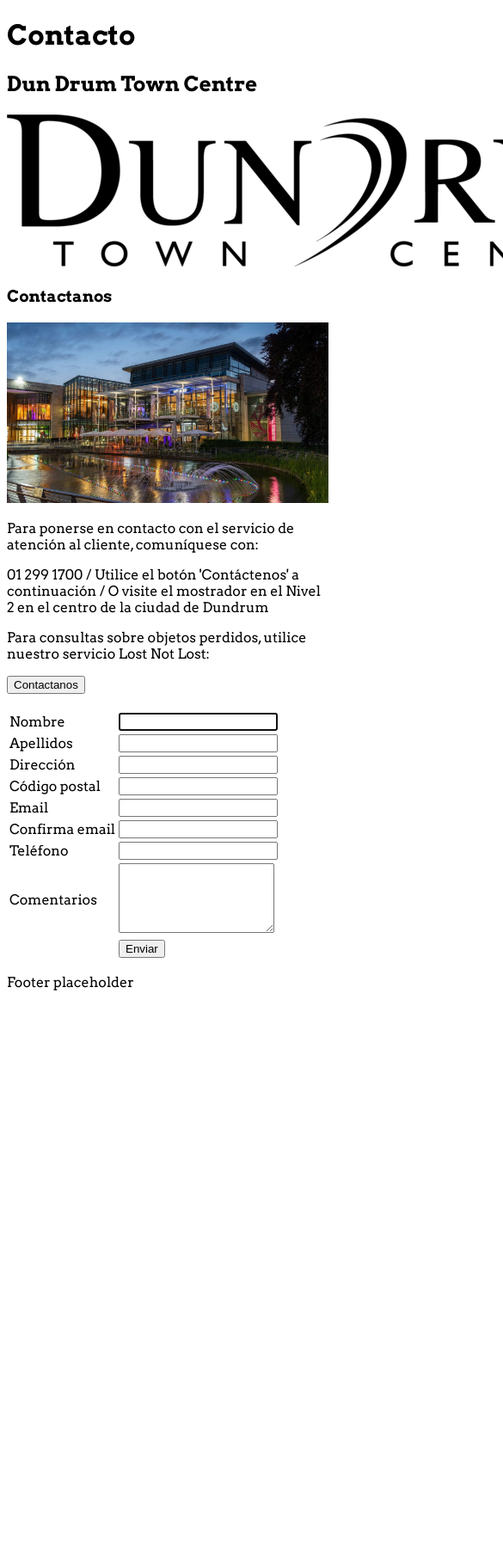
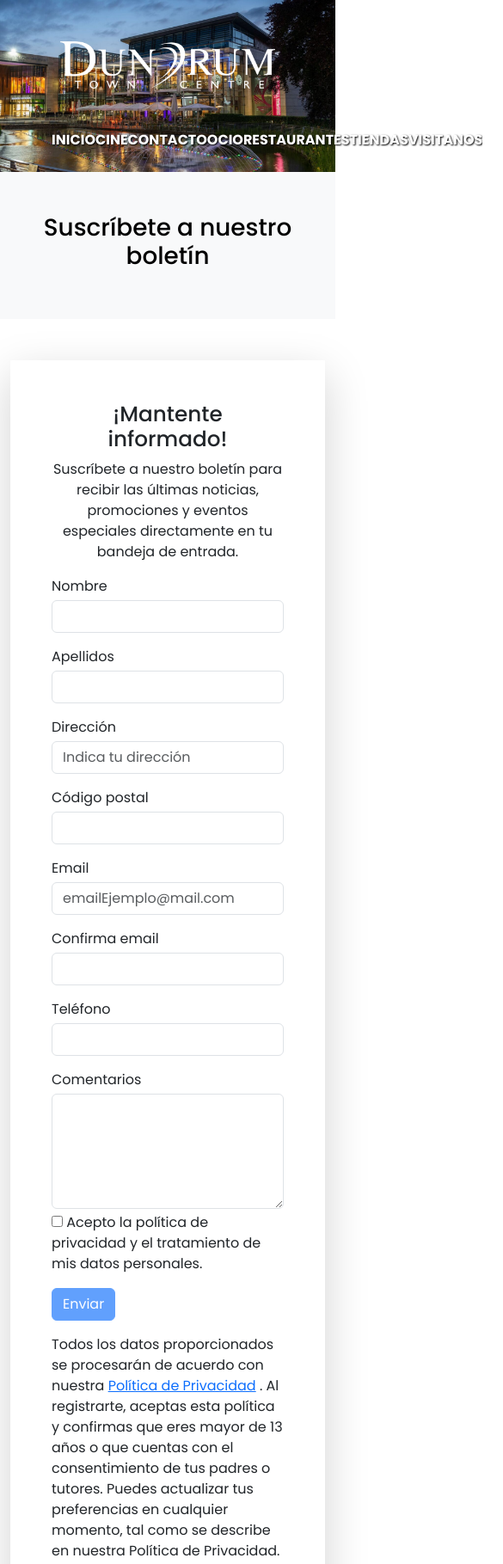
Before and after one commit to gparedev/centroComercial, a plain HTML site: page contacto.html in a window 390 px wide. Shown: the top 1819 px of the page at 86% size, 585 px wide, since content can reach past the window. Before the commit the page ends 1168 px from the top, so only its background shows below. Drawn offline with nearby package versions, Linux system fonts and the light colour scheme; a web font is replaced by a local one.

Commit message:
Agregado de contacto + validaciones
He añadido un nav temporal que aun no es responsive y un footer que si lo es asemejandose a la pagina. Además de la página contacto con sus respectivas validaciones y envíos.

```diff
--- /dev/null
+++ b/contacto.css
@@ -0,0 +1,65 @@
+/*** IMPORTACIÓN FUENTES ***/
+@import url("https://fonts.googleapis.com/css2?family=Poppins:ital,wght@0,100;0,200;0,300;0,400;0,500;0,600;0,700;0,800;0,900;1,100;1,200;1,300;1,400;1,500;1,600;1,700;1,800;1,900&display=swap");
+@import url('https://fonts.googleapis.com/css2?family=Arvo:ital,wght@0,400;0,700;1,400;1,700&family=Cal+Sans&family=Pirata+One&display=swap');
+
+
+* {
+    box-sizing: border-box;
+}
+
+body {
+    font-family: 'Poppins', sans-serif !important;
+}
+
+/* NAV */
+nav a {
+    text-decoration: none;
+    color: white;
+    font-weight: bold;
+    text-shadow: 1px 1px 2px black;
+}
+
+nav a:hover {
+    color: #f0f0f0;
+}
+
+.logo {
+    width: 250px;
+    height: auto;
+}
+
+/* HEADER */
+header{
+    background-image: url("media/images/contact-01.jpg");
+    background-size: cover;
+    background-position: center;
+    background-repeat: no-repeat;
+    height: 200px;
+}
+
+/* FOOTER */
+
+footer {
+    margin: 0 !important;
+    padding: 0 !important;
+}
+
+footer hr {
+    width: 100%;
+    height: 3px !important;
+    background-color: white;
+    color: white;
+    margin: 0;
+}
+
+footer a {
+    text-decoration: none;
+    color: white;
+    font-weight: bold;
+    text-shadow: 1px 1px 2px black;
+}
+
+footer a:hover {
+    color: #dbdbdb;
+    text-decoration: underline;
+}
--- a/contacto.html
+++ b/contacto.html
@@ -4,120 +4,148 @@
         <meta charset="UTF-8" />
         <meta name="viewport" content="width=device-width, initial-scale=1.0" />
         <title>Contacto</title>
-        <link rel="stylesheet" href="styles.css">
+        <link rel="stylesheet" href="contacto.css" />
+        <link
+            href="https://cdn.jsdelivr.net/npm/bootstrap@5.3.5/dist/css/bootstrap.min.css"
+            rel="stylesheet"
+            integrity="sha384-SgOJa3DmI69IUzQ2PVdRZhwQ+dy64/BUtbMJw1MZ8t5HZApcHrRKUc4W0kG879m7"
+            crossorigin="anonymous"
+        />
+        <!-- LINK ICONOS BOOTSTRAP 5 -->
+        <link
+        href="https://cdn.jsdelivr.net/npm/bootstrap-icons/font/bootstrap-icons.css"
+        rel="stylesheet"
+    />
     </head>
     <body>
-        <header>
-            <h1>Contacto</h1>
-            <h2>Dun Drum Town Centre</h2>
-            <img src="media/images/dundrum-logo.png" alt="DunDrum Logo" style="filter: brightness(0);">
-            <h3>Contactanos</h3>
+        <header class="container-fluid text-bg-dark text-center p-5">
+            <img class="logo" src="media/images/dundrum-logo.png" alt="DunDrum Logo" />
+            <nav class="container d-flex justify-content-between mt-5">
+                <a href="">INICIO</a>
+                <a href="">CINE</a>
+                <a href="">CONTACTO</a>
+                <a href="">OCIO</a>
+                <a href="">RESTAURANTES</a>
+                <a href="">TIENDAS</a>
+                <a href="">VISITANOS</a>
+            </nav>
         </header>
 
-        <!-- Esto debería de estar como background image, tener el nav encima con una cabecera... etc -->
-        <div class="imgPrincipal">
-            <img
-                src="media/images/contact-01.jpg"
-                alt="Imagen de contacto"
-                width="100%"
-                height="auto"
-            />
-        </div>
+        <article class="container-fluid text-bg-light text-center p-5">
+            <section>
+                <h1>Suscríbete a nuestro boletín</h1>
+            </section>
+        </article>
 
-        <div class="msgContacto">
-            <p>Para ponerse en contacto con el servicio de atención al cliente, comuníquese con:</p>
-            <p>
-                01 299 1700 / Utilice el botón 'Contáctenos' a continuación / O visite el mostrador
-                en el Nivel 2 en el centro de la ciudad de Dundrum
-            </p>
-            <p>Para consultas sobre objetos perdidos, utilice nuestro servicio Lost Not Lost:</p>
-            <a href="https://www.dundrum.ie/contact-us" target="_blank">
-                <button>Contactanos</button>
-            </a>
-        </div>
+        <article class="container-fluid my-5">
+            <section class="container text-center p-5 border-dark shadow-lg">
+                <div>
+                    <h2>¡Mantente informado!</h2>
+                    <p>
+                        Suscríbete a nuestro boletín para recibir las últimas noticias, promociones y
+                        eventos especiales directamente en tu bandeja de entrada.
+                    </p>
+                </div>
 
-        <br />
+                <div class="text-start">
+                    <form action="http://www.cursos-diseño.es/mostrar.php" method="post">
+                        <div class="mt-3">
+                            Nombre
+                            <input type="text" name="nombre" class="form-control mt-1" required/>
+                        </div>
+                        <div class="mt-3">
+                            Apellidos
+                            <input type="text" name="apellido" class="form-control mt-1" required/>
+                        </div>
+                        <div class="mt-3">
+                            Dirección
+                            <input type="text" name="dir" class="form-control mt-1" placeholder="Indica tu dirección" required mt-1/>
+                        </div>
+                        <div class="mt-3">
+                            Código postal
+                            <input type="text" name="cp" id="cp" class="form-control mt-1" maxlength="5" minlength="5" required/>
+                        </div>
+                        <div class="mt-3">
+                            Email
+                            <input type="email" name="mail" id="mail" class="form-control mt-1" placeholder="emailEjemplo@mail.com" required/>
+                        </div>
+                        <div class="mt-3">
+                            Confirma email
+                            <input type="email" name="mailConf" id="mailConf" class="form-control mt-1" required />
+                            <span id="errorEmail" class="text-danger" style="display: none;">Los correos electrónicos no coinciden.</span>
 
-        <form action="http://www.cursos-diseño.es/mostrar.php" method="post">
-            <table>
-                <tr>
-                    <td>Nombre</td>
-                    <td><input type="text" name="nombre" class="grande" autofocus required /></td>
-                </tr>
+                        </div>
+                        <div class="mt-3">
+                            Teléfono
+                            <input type="tel" name="telef" class="form-control mt-1" required/>
+                        </div>
+                        <div class="mt-3">
+                            Comentarios
+                            <textarea name="comentarios" class="form-control mt-1" rows="5"></textarea>
+                        </div>
+                        <div>
+                            <input type="checkbox" name="acepto" id="acepto" required class="mt-2"/> Acepto la política de privacidad y el tratamiento de mis datos personales.
+                        </div>
+                        <div class="mt-3 text-start"></div>
+                            <input type="submit" class="btn btn-primary" id="botonEnviar" value="Enviar" disabled/>
+                        </div>
+                        <p class="text-start mt-3">
+                            Todos los datos proporcionados se procesarán de acuerdo con nuestra <a href="avisoLegal.html" target="_blank">Política de Privacidad</a> . Al registrarte, aceptas esta política y confirmas que eres mayor de 13 años o que cuentas con el consentimiento de tus padres o tutores. Puedes actualizar tus preferencias en cualquier momento, tal como se describe en nuestra Política de Privacidad.
+                        </p>
+                    </form>
+                </div>
 
-                <tr>
-                    <td>Apellidos</td>
-                    <td><input type="text" name="apellido" class="grande" autofocus required /></td>
-                </tr>
 
-                <tr>
-                    <td>Dirección</td>
-                    <td><input type="text" name="dir" class="grande" autofocus required /></td>
-                </tr>
+            </section>
+        </article>
 
-                <tr>
-                    <td>Código postal</td>
-                    <td>
-                        <input
-                            type="text"
-                            name="cp"
-                            class="peque"
-                            maxlength="5"
-                            minlength="5"
-                            required
-                        />
-                    </td>
-                </tr>
+        <footer class="container-fluid text-bg-dark text-center m-0">
+            <div class="p-4 d-flex align-items-center justify-content-center flex-column">
+                <div class="row container">
+                    <div class="col-12 col-md-6 p-3">
+                        <nav class="d-flex flex-column align-items-center justify-content-between gap-3">
+                            <a href="index.html" target="_blank">INICIO</a>
+                            <a href="cine.html" target="_blank">CINE</a>
+                            <a href="contacto.html">CONTACTO</a>
+                            <a href="ocio.html" target="_blank">OCIO</a>
+                            <a href="restaurantes.html" target="_blank">RESTAURANTES</a>
+                            <a href="tiendas.html" target="_blank">TIENDAS</a>
+                            <a href="visitanos.html" target="_blank">VISITANOS</a>
+                        </nav>
+                    </div>
 
-                <tr>
-                    <td>Email</td>
-                    <td>
-                        <input
-                            type="email"
-                            name="mail"
-                            class="grande"
-                            autocomplete="off"
-                            required
-                        />
-                    </td>
-                </tr>
 
-                <tr>
-                    <td>Confirma email</td>
-                    <td>
-                        <input
-                            type="email"
-                            name="mailConf"
-                            class="grande"
-                            autocomplete="off"
-                            required
-                        />
-                    </td>
-                </tr>
+                    <div class="col-12 col-md-6 p-3">
+                        <nav class="d-flex flex-column align-items-center justify-content-between gap-3">
+                            <img class="logo" src="media/images/dundrum-logo.png" alt="DunDrum Logo" />
+                            <a href="visitanos.html" target="_blank" class="mt-3"><i class="bi bi-geo-alt"></i>DUNDRUM TOWN CENTRE</a>
+                            <div class="d-flex flex-column align-items-center justify-content-center">
+                                <p class="m-0">SANDYFORD ROAD,<br>DUNDRUM,<br>DUBLIN 16</p>
+                            </div>
+                            <div class="d-flex gap-3 justify-content-center footer-icons">
+                                <a href="https://www.facebook.com/DundrumTC/" target="_blank"><i class="bi bi-facebook fs-2"></i></a>
+                                <a href="https://x.com/DundrumTC" target="_blank"><i class="bi bi-twitter fs-2"></i></a>
+                                <a href="https://www.instagram.com/dundrumtc/" target="_blank"><i class="bi bi-instagram fs-2"></i></a>
+                            </div>
+                        </nav>
+                    </div>
+                </div>
+            </div>
+            <hr>
+            <div class="row p-4">
+                <div class="col-12 col-md-3"><a href="https://www.dundrum.ie/web-accessibility" target="_blank">Web Accessibility</a></div>
+                <div class="col-12 col-md-3"><a href="https://www.dundrum.ie/cookie-policy" target="_blank">Cookie Policy</a></div>
+                <div class="col-12 col-md-3"><a href="https://www.dundrum.ie/sitemap" target="_blank">Site Map</a></div>
+                <div class="col-12 col-md-3"><a href="https://www.dundrum.ie/privacy-policy" target="_blank">Privacy and Policy</a></div>
+            </div>
 
-                <tr>
-                    <td>Teléfono</td>
-                    <td><input type="tel" name="telef" class="grande" required /></td>
-                </tr>
 
-                <tr>
-                    <td>Comentarios</td>
-                    <td>
-                        <textarea name="comentarios" class="grande" rows="5"></textarea>
-                    </td>
-                </tr>
-
-                <tr>
-                    <td></td>
-                    <td>
-                        <input type="submit" value="Enviar" />
-                    </td>
-                </tr>
-            </table>
-        </form>
-
-        <footer>
-            <p>Footer placeholder</p>
         </footer>
+        <script
+            src="https://cdn.jsdelivr.net/npm/bootstrap@5.3.5/dist/js/bootstrap.bundle.min.js"
+            integrity="sha384-k6d4wzSIapyDyv1kpU366/PK5hCdSbCRGRCMv+eplOQJWyd1fbcAu9OCUj5zNLiq"
+            crossorigin="anonymous"
+        ></script>
+        <script src="contacto.js"></script>
     </body>
 </html>
--- /dev/null
+++ b/contacto.js
@@ -0,0 +1,41 @@
+// El evento DOMContentLoaded asegura que el código se ejecute despues de que el DOM cargue completamente. Poner el Script al final hace lo mismo ya que cuando lee el script el archivo se carga completamente.
+document.addEventListener("DOMContentLoaded", function () {
+    const email = document.getElementById("mail");
+    const confirmEmail = document.getElementById("mailConf");
+    const submitButton = document.getElementById("botonEnviar");
+    const terminos = document.getElementById("acepto");
+    const errorEmail = document.getElementById("errorEmail");
+
+    function checkEmails() {
+
+        if (email.value === confirmEmail.value) {
+            submitButton.disabled = false;
+            errorEmail.style.display = "none";
+            return true;
+
+        } else {
+            submitButton.disabled = true;
+            errorEmail.style.display = "block";
+            return false;
+        }
+    }
+
+
+    function validacion() {
+        // Si los correos son iguales y hemos pulsado aceptar terminos...
+        if (checkEmails() && terminos.checked) {
+            submitButton.disabled = false;
+        } else {
+            submitButton.disabled = true;
+        }
+
+    }
+
+    // Los eventos tipo input estan constantemente comprobando que el valor sea el mismo cada vez que escribimos.
+    email.addEventListener("input", validacion);
+    confirmEmail.addEventListener("input", validacion);
+
+    // Los eventos tipo check se activan cuando marcamos o desmarcamos una casilla
+    terminos.addEventListener("change", validacion);
+
+});
```
